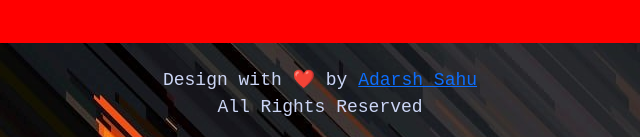
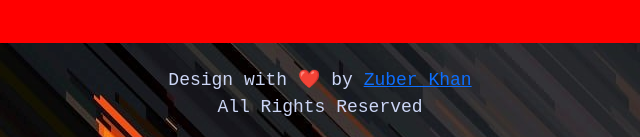
Before and after one commit to Zuber-123/Sorting-Visualizer, a plain HTML site: page index.html in a window 1280 px wide. Shown: the part 3796-3933 px from the top of the page, 320-960 px from the left. Drawn offline with nearby package versions, Linux system fonts and the light colour scheme.

```diff
--- a/index.html
+++ b/index.html
@@ -158,7 +158,7 @@
     <script src="sorting.js"></script>
     <script src="algos.js"></script><br>
     <p style="text-align: center; color: #ccd6f6; font-family: 'Roboto Mono', monospace;font-size: large;">
-        Design with ❤️  by <a href="https://github.com/adarshaady17/Sorting-Visualizer">Adarsh Sahu</a><br> All Rights Reserved
+        Design with ❤️  by <a href="https://github.com/adarshaady17/Sorting-Visualizer">Zuber Khan</a><br> All Rights Reserved
     </p>
 </body>
 </html>
```
